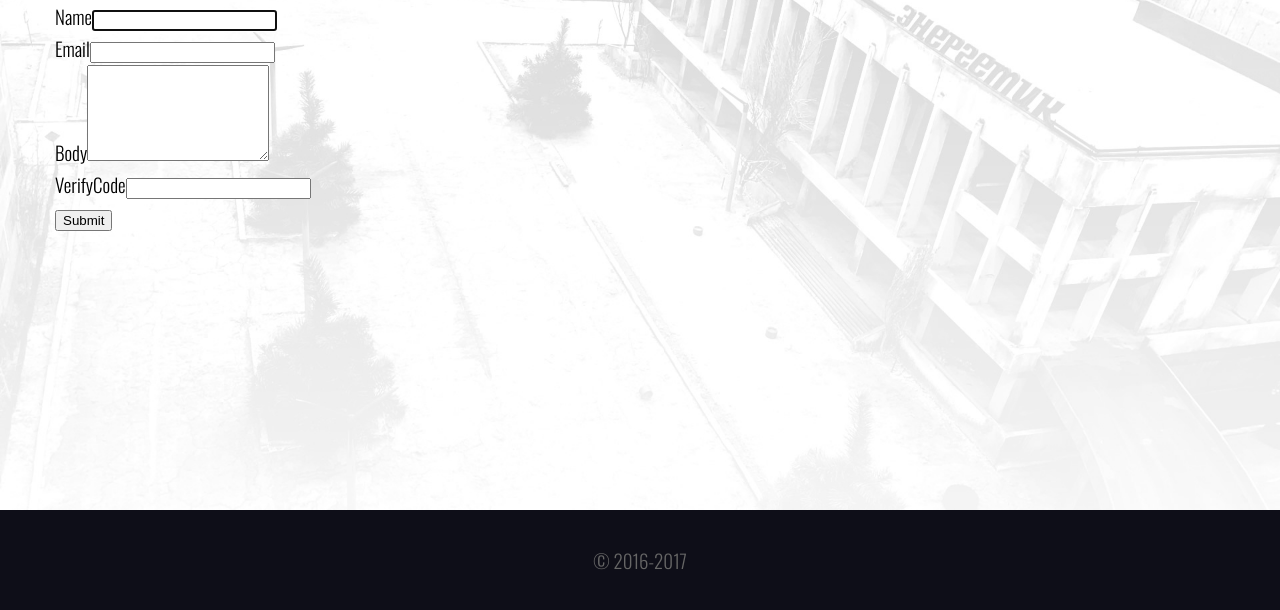
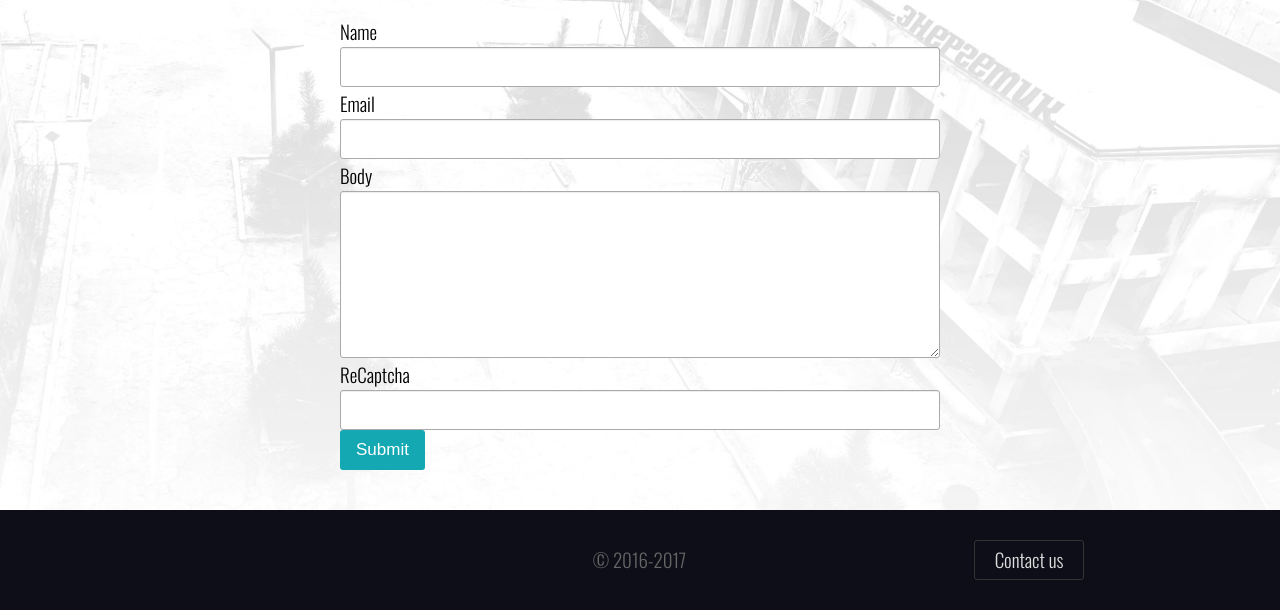
Before and after one commit to dench/rg, a Yii app: template views/site/contact.php in a window 1280 px wide. Shown: the part 190-800 px from the top of the page. Run offline with PHP 8.4 and a stand-in for Yii, Linux system fonts and the light colour scheme; the template is opened without the code that fills it, so the values that code supplies are empty; form fields are guessed from the names that the template uses; some libraries are stand-ins or nearby versions.

Commit message:
Contact us

```diff
--- a/composer.json
+++ b/composer.json
@@ -27,7 +27,8 @@
         "voskobovich/yii2-linker-behavior": "^4.0",
         "kartik-v/yii2-widget-fileinput": "@dev",
         "bower-asset/twbs/bootstrap-sass": "*",
-        "bower-asset/photoswipe": "*"
+        "bower-asset/photoswipe": "*",
+        "himiklab/yii2-recaptcha-widget" : "*"
     },
     "require-dev": {
         "yiisoft/yii2-debug": "~2.0.0",
--- a/config/web.php
+++ b/config/web.php
@@ -36,6 +36,12 @@ $config = [
                 'sitemap.xml' => 'sitemap/index',
             ],
         ],
+        'reCaptcha' => [
+            'name' => 'reCaptcha',
+            'class' => 'himiklab\yii2\recaptcha\ReCaptcha',
+            'siteKey' => $params['recaptchaSiteKey'],
+            'secret' => $params['recaptchaSecretKey'],
+        ],
         'assetManager' => [
             'class' => 'yii\web\AssetManager',
             'bundles' => [
--- a/controllers/SiteController.php
+++ b/controllers/SiteController.php
@@ -58,7 +58,7 @@ class SiteController extends Controller
      */
     public function actionContacts()
     {
-        Page::viewPage(12);
+        Page::viewPage('contacts');
 
         $model = new ContactForm();
         if ($model->load(Yii::$app->request->post()) && $model->contact(Yii::$app->params['adminEmail'])) {
--- a/views/layouts/main.php
+++ b/views/layouts/main.php
@@ -47,7 +47,17 @@ SiteAsset::register($this);
 </div>
 <footer>
     <div class="container">
-        <a href="<?= Url::home() ?>"><?= Yii::$app->name ?></a> © 2016-2017
+        <div class="row">
+            <div class="col">
+
+            </div>
+            <div class="col">
+                <a href="<?= Url::home() ?>"><?= Yii::$app->name ?></a> © 2016-2017
+            </div>
+            <div class="col">
+                <a class="contact-us" href="<?= Url::to(['/site/contacts']) ?>"><?= Yii::t('app', 'Contact us') ?></a>
+            </div>
+        </div>
     </div>
 </footer>
 <?= $this->render('_counters') ?>
--- a/views/site/contact.php
+++ b/views/site/contact.php
@@ -4,9 +4,9 @@
 /* @var $form yii\bootstrap\ActiveForm */
 /* @var $model app\models\ContactForm */
 
+use himiklab\yii2\recaptcha\ReCaptcha;
 use yii\helpers\Html;
 use yii\bootstrap\ActiveForm;
-use yii\captcha\Captcha;
 
 ?>
 <div class="container">
@@ -14,37 +14,27 @@ use yii\captcha\Captcha;
 
     <?php if (Yii::$app->session->hasFlash('contactFormSubmitted')): ?>
 
-        <div class="alert alert-success">
-            Благодарим Вас за обращение к нам. Мы ответим вам как можно скорее.
+        <div style="text-align: center;">
+            Thank you for contacting us. We will reply to you as soon as possible.
         </div>
 
     <?php else: ?>
 
         <?= $this->params['page']->text ?>
 
-        <div class="row">
-            <div class="col-sm-8">
+        <?php $form = ActiveForm::begin(['options' => ['style' => 'max-width: 600px; min-width: 300px; margin: 0 auto;']]); ?>
 
-                <?php $form = ActiveForm::begin(['id' => 'contact-form']); ?>
+            <?= $form->field($model, 'name')->textInput() ?>
 
-                    <?= $form->field($model, 'name')->textInput(['autofocus' => true]) ?>
+            <?= $form->field($model, 'email') ?>
 
-                    <?= $form->field($model, 'email') ?>
+            <?= $form->field($model, 'body')->textarea(['rows' => 6]) ?>
 
-                    <?= $form->field($model, 'body')->textarea(['rows' => 6]) ?>
+            <?= $form->field($model, 'reCaptcha')->widget(ReCaptcha::className()) ?>
 
-                    <?= $form->field($model, 'verifyCode')->widget(Captcha::className(), [
-                        'template' => '<div class="row"><div class="col-lg-3">{image}</div><div class="col-lg-6">{input}</div></div>',
-                    ]) ?>
+            <?= Html::submitButton('Submit', ['class' => 'btn btn-primary', 'name' => 'contact-button']) ?>
 
-                    <div class="form-group">
-                        <?= Html::submitButton('Submit', ['class' => 'btn btn-primary', 'name' => 'contact-button']) ?>
-                    </div>
-
-                <?php ActiveForm::end(); ?>
-
-            </div>
-        </div>
+        <?php ActiveForm::end(); ?>
 
     <?php endif; ?>
 </div>
--- a/web/css/site.scss
+++ b/web/css/site.scss
@@ -1,4 +1,6 @@
 $main-color: #15C5D0 !default;
+$main-color-darker: #14a8b3 !default;
+$main-color-darker-over: #148e99 !default;
 $main-color-dim: rgba(220, 253, 255, 0.8) !default;
 $font-color: #7d7b7b !default;
 $link-color: #ffffff !default;
@@ -317,7 +319,7 @@ hr {
 }
 
 footer {
-  line-height: 100px;
+  height: 100px;
   margin-top: -100px;
   text-align: center;
   background-color: #0E0E18;
@@ -325,6 +327,21 @@ footer {
   a {
     color: #666666;
     text-decoration: none;
+  }
+  .contact-us {
+    color: #DDD;
+    border: 1px solid #333;
+    border-radius: 3px;
+    padding: 4px 20px 6px 20px;
+    &:hover {
+      background: #000;
+    }
+  }
+  .row {
+    .col {
+      padding: 33px 15px;
+      width: 33.3%;
+    }
   }
 }
 
@@ -358,6 +375,49 @@ footer {
   .image {
     display: inline-block;
     margin: 5px;
+  }
+}
+
+.form-control {
+  border: 1px solid #AAA;
+  padding: 6px 10px;
+  font-size: 17px;
+  display: block;
+  border-radius: 3px;
+  width: 100%;
+  line-height: 1.5;
+  background-color: #fff;
+  background-image: none;
+  box-shadow: inset 0 1px 1px rgba(0,0,0,.075);
+}
+.help-block {
+  margin: 0 0 10px 0;
+  font-size: 90%;
+  &-error {
+    color: #a94442;
+  }
+}
+.has-error {
+  label {
+    color: #a94442;
+  }
+}
+
+.form-group.required .control-label:after {
+  content: " *";
+  color: red;
+}
+
+.btn {
+  border: none;
+  background: $main-color-darker;
+  color: #ffffff;
+  padding: 10px 16px;
+  border-radius: 3px;
+  font-size: 17px;
+  cursor: pointer;
+  &:hover {
+    background: $main-color-darker-over;
   }
 }
 
```
Also changed, not shown: models/ContactForm.php (+7 -6 lines), web/css/site.css, 2 other files.
